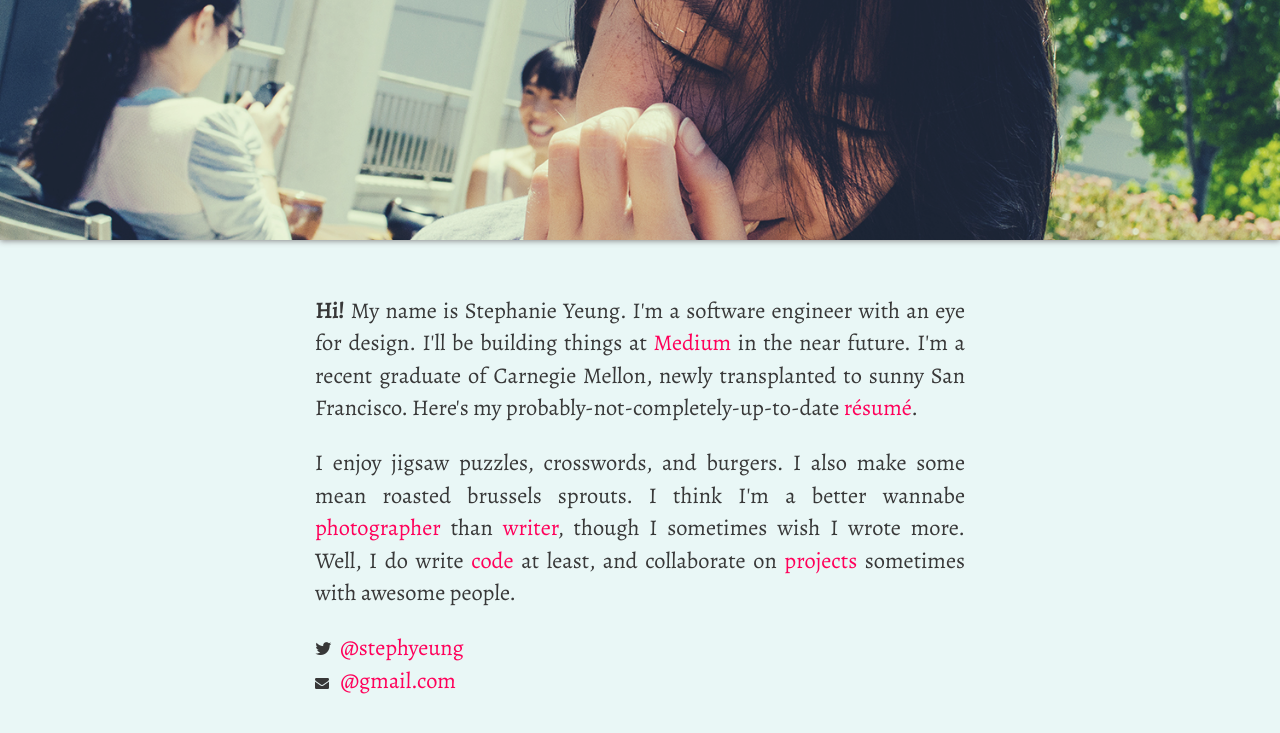
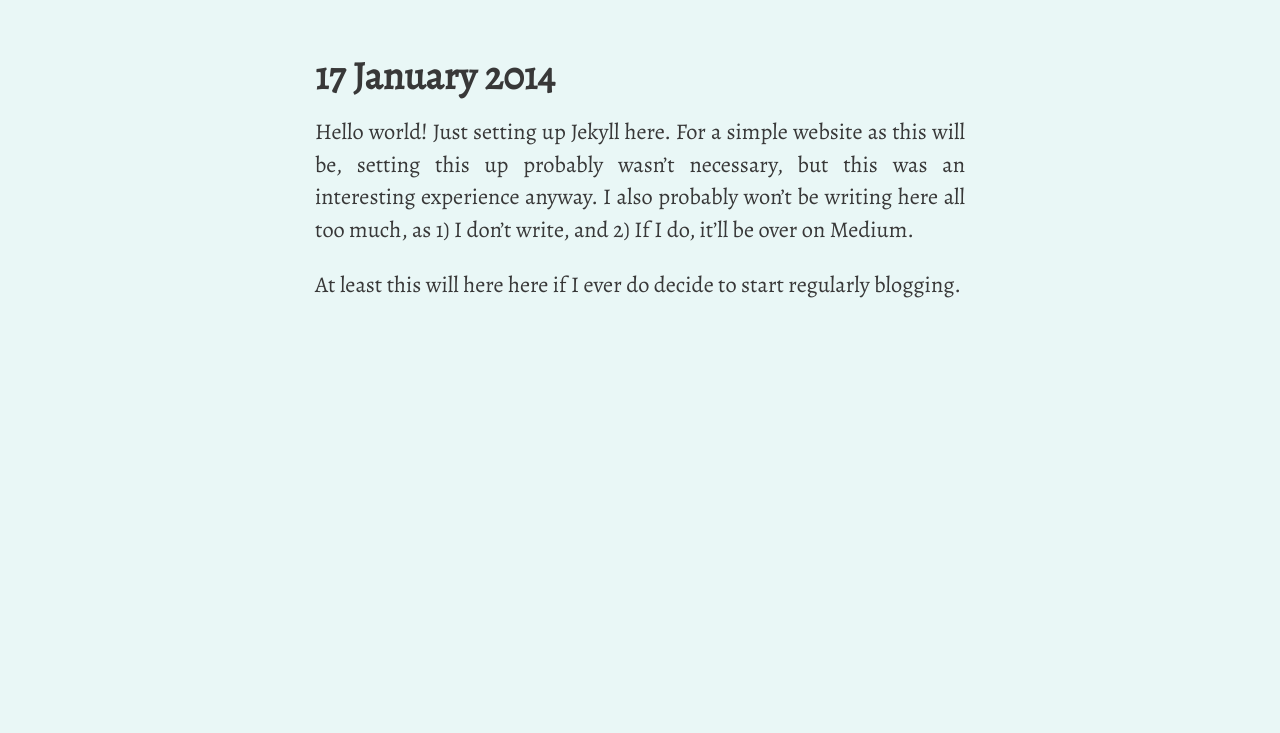
Before and after one commit to stephyeung/stephyeung.github.io, a Jekyll site: the page built from _posts/2014-01-17-hello.md, in a window 1280 px wide. Shown: the top 733 px of the page. Built offline with Jekyll 4.4.1, drawn with Linux system fonts in a browser that asks for light colours; nearby versions of some CDN libraries; Markdown is read by kramdown in place of the engine named in the settings.

Commit message:
Setting up posts

```diff
--- a/_includes/bio.html
+++ b/_includes/bio.html
@@ -1,4 +1,3 @@
-<div class="container">
 <div class="samovar"></div>
 <div class="bio">
   <p><b>Hi!</b> My name is Stephanie Yeung. I'm a software engineer with an eye for design. I'll be building things at <a href="http://medium.com" target="_blank">Medium</a> in the near future. I'm a recent graduate of Carnegie Mellon, newly transplanted to sunny San Francisco. Here's my probably-not-completely-up-to-date <a href="https://dl.dropboxusercontent.com/u/18137431/yeung_resume.pdf">r&eacute;sum&eacute;</a>.</p>
@@ -10,4 +9,3 @@
     <i class="fa fa-envelope"></i> <a href="mailto:stephaniexyeung@gmail.com" target="_blank">@gmail.com</a>
   </p>
 </div>
-</div>
--- a/_layouts/default.html
+++ b/_layouts/default.html
@@ -10,6 +10,6 @@
   <link href="/assets/styles/style.css" rel="stylesheet" type="text/css" />
 </head>
 <body>
-  {% include bio.html %}
+  {{ content }}
 </body>
 </html>
--- /dev/null
+++ b/_layouts/home.html
@@ -0,0 +1,5 @@
+---
+layout: default
+---
+
+{% include bio.html %}
--- /dev/null
+++ b/_layouts/post.html
@@ -0,0 +1,8 @@
+---
+layout: default
+---
+
+<div class="post">
+  <h2 class="post-date">{{ page.date | date: "%d %B %Y" }}</h2>
+  {{ content }}
+</div>
--- a/_posts/2014-01-17-hello.md
+++ b/_posts/2014-01-17-hello.md
@@ -1,7 +1,9 @@
 ---
-layout:     default
-title:      Test
-date:       2014-01-1 7
+layout:     post
+title:      — First post
+date:       2014-01-17
 ---
 
-Hello world.
+Hello world! Just setting up Jekyll here. For a simple website as this will be, setting this up probably wasn't necessary, but this was an interesting experience anyway. I also probably won't be writing here all too much, as 1) I don't write, and 2) If I do, it'll be over on Medium.
+
+At least this will here here if I ever do decide to start regularly blogging.
--- a/assets/styles/style.css
+++ b/assets/styles/style.css
@@ -52,6 +52,14 @@ a:hover, a:focus {
   text-decoration: none;
   outline: 0;
 }
+.post {
+  width: 650px;
+  margin: 60px auto;
+}
+.post-date {
+  font-size: 1.75em;
+  margin: 0 0 24px;
+}
 .fa-twitter:before {
   font-size: 18px;
   display: inline-block;
--- a/index.html
+++ b/index.html
@@ -1,4 +1,4 @@
 ---
-layout: default
+layout: home
 title: — Hello
 ---
```
Lines whose indentation alone changed are shown as unchanged.
